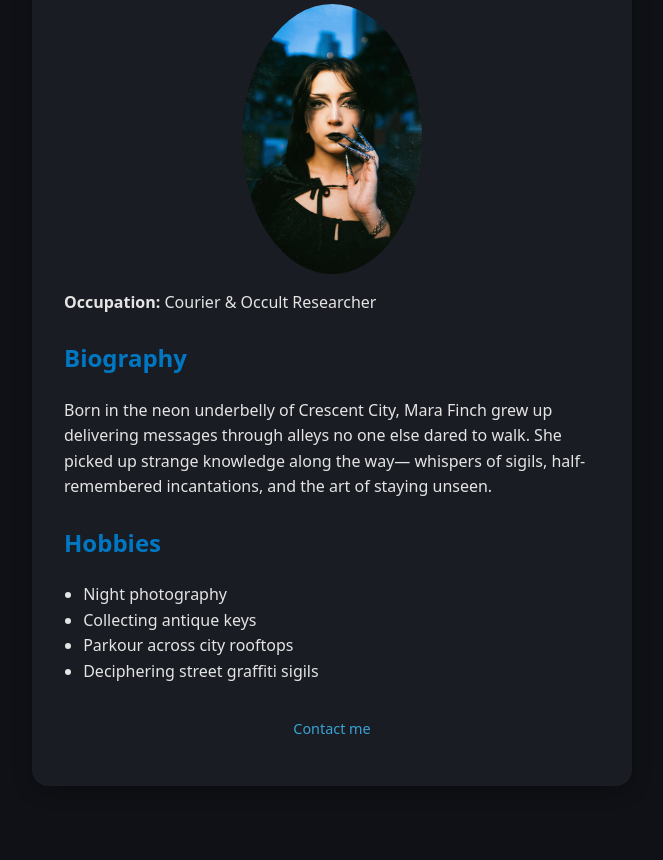
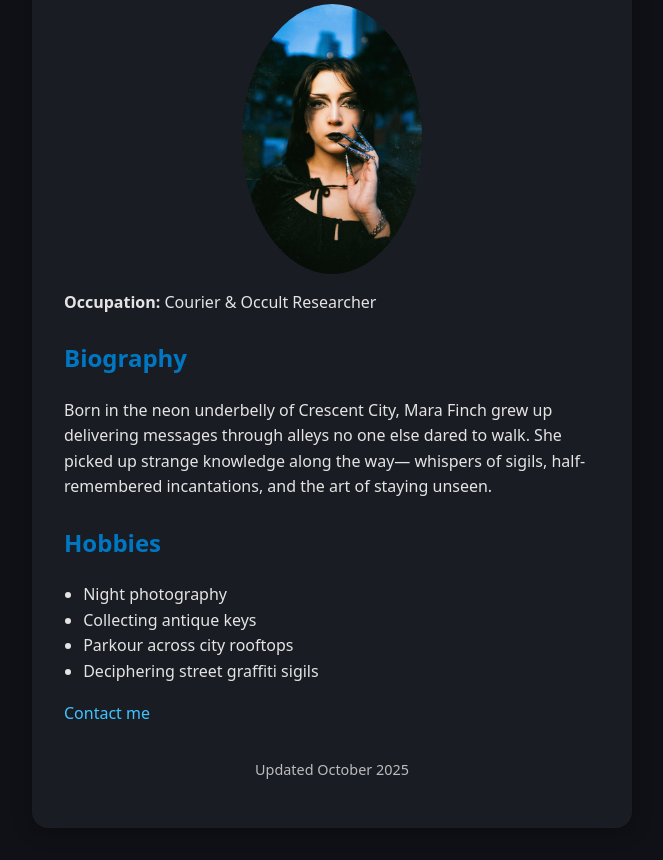
Before and after one commit to gbirke/jujutsu-branch-testing, a plain HTML site: page index.html in a window 1280 px wide. Shown: the part 133-993 px from the top of the page, without its empty margins (308-971 px from the left). Before the commit the page ends 951 px from the top, so only its background shows below. Drawn offline with Linux system fonts and the light colour scheme.

Commit message:
Improve Footer

```diff
--- a/index.html
+++ b/index.html
@@ -26,7 +26,8 @@
       <li>Deciphering street graffiti sigils</li>
     </ul>
 
-    <p class="footer"><a href="contact.html">Contact me</a></p>
+    <nav><a href="contact.html">Contact me</a></nav>
+	<p class="footer">Updated October 2025</p>
   </div>
 </body>
 </html>
```
